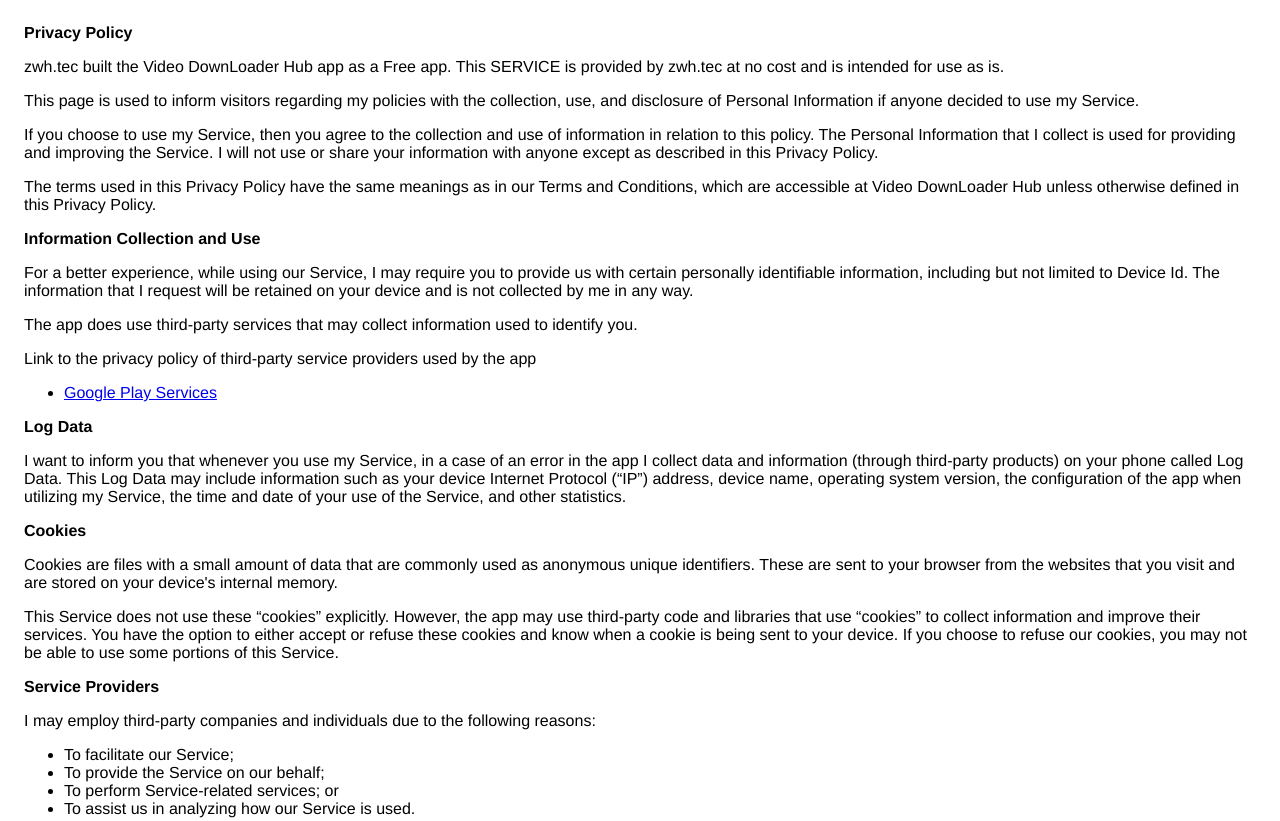
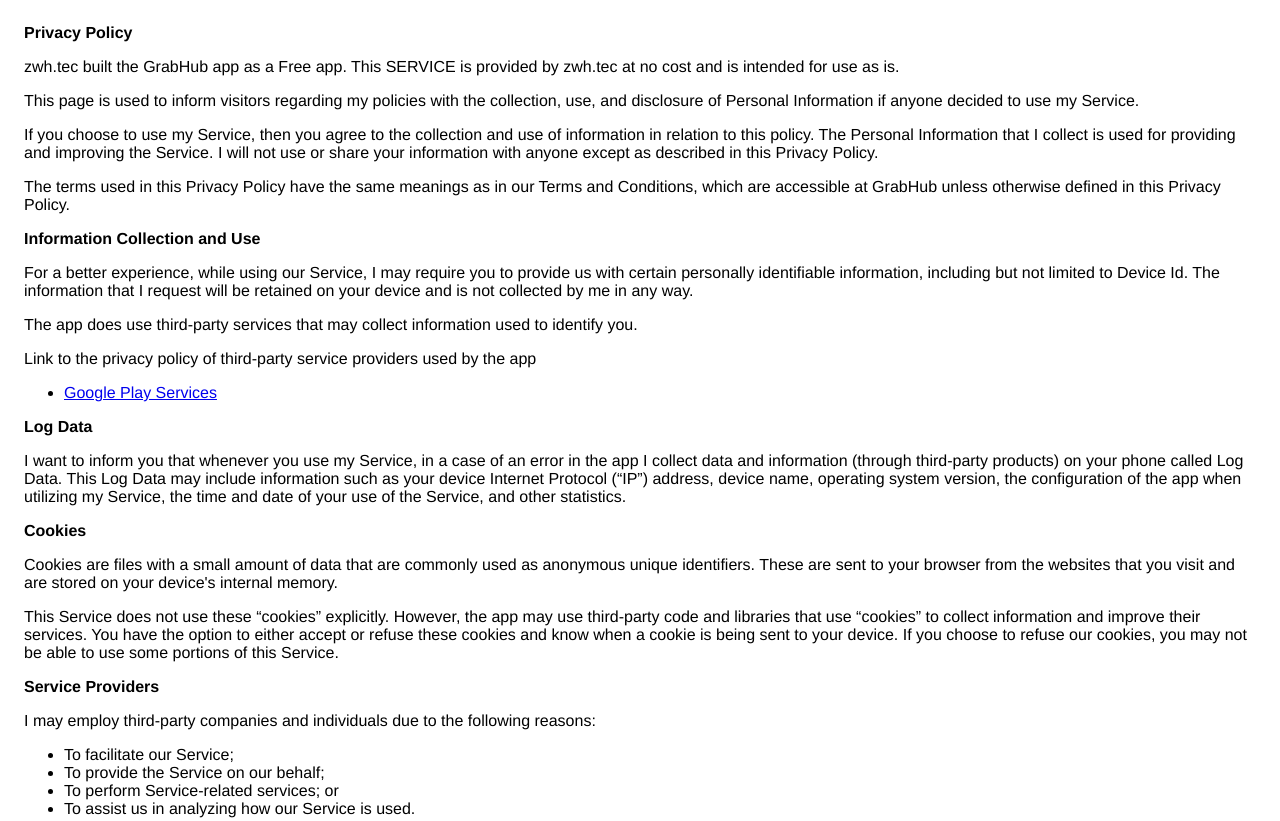
Before and after one commit to michaelzhang1994/photowidgets, a plain HTML site: page index.html in a window 1280 px wide. Shown: the top 821 px of the page. Drawn offline with Linux system fonts and the light colour scheme.

Commit message:
Update index.html

```diff
--- a/index.html
+++ b/index.html
@@ -8,7 +8,7 @@
     </head>
     <body>
     <strong>Privacy Policy</strong> <p>
-zwh.tec built the Video DownLoader Hub app as
+zwh.tec built the GrabHub app as
 a Free app. This SERVICE is provided by
 zwh.tec at no cost and is intended for use as
 is.
@@ -25,7 +25,7 @@ anyone except as described in this Privacy Policy.
 </p> <p>
 The terms used in this Privacy Policy have the same meanings
 as in our Terms and Conditions, which are accessible at
-Video DownLoader Hub unless otherwise defined in this Privacy Policy.
+GrabHub unless otherwise defined in this Privacy Policy.
 </p> <p><strong>Information Collection and Use</strong></p> <p>
 For a better experience, while using our Service, I
 may require you to provide us with certain personally
```
